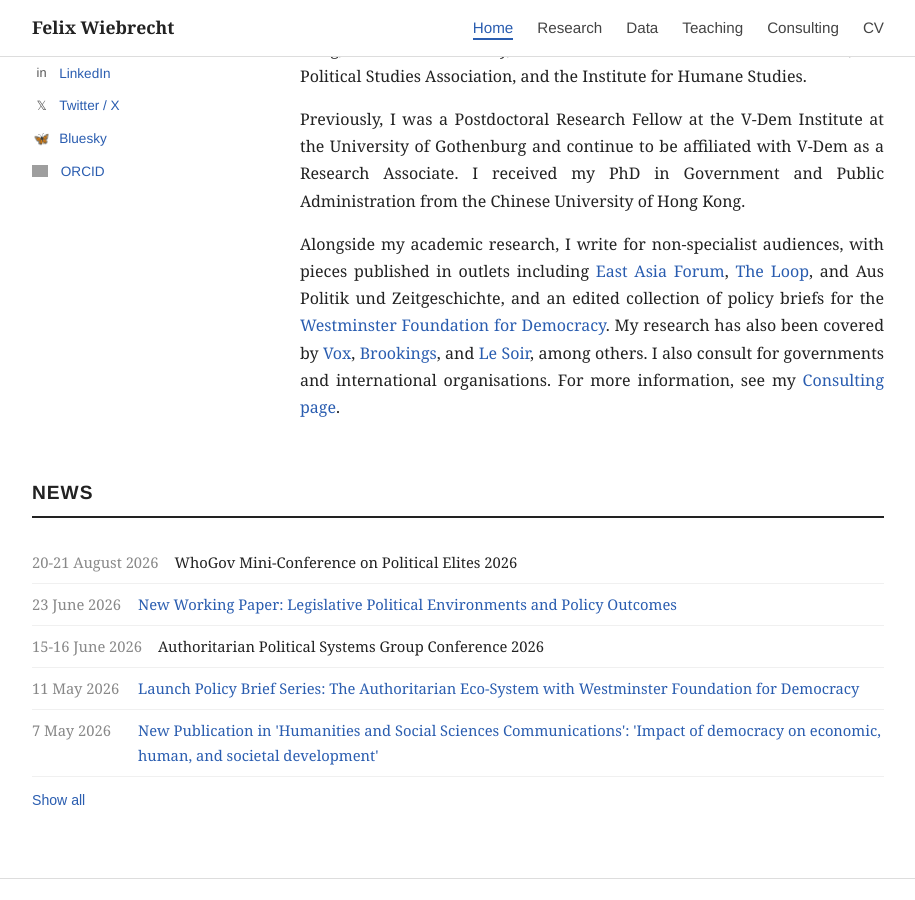
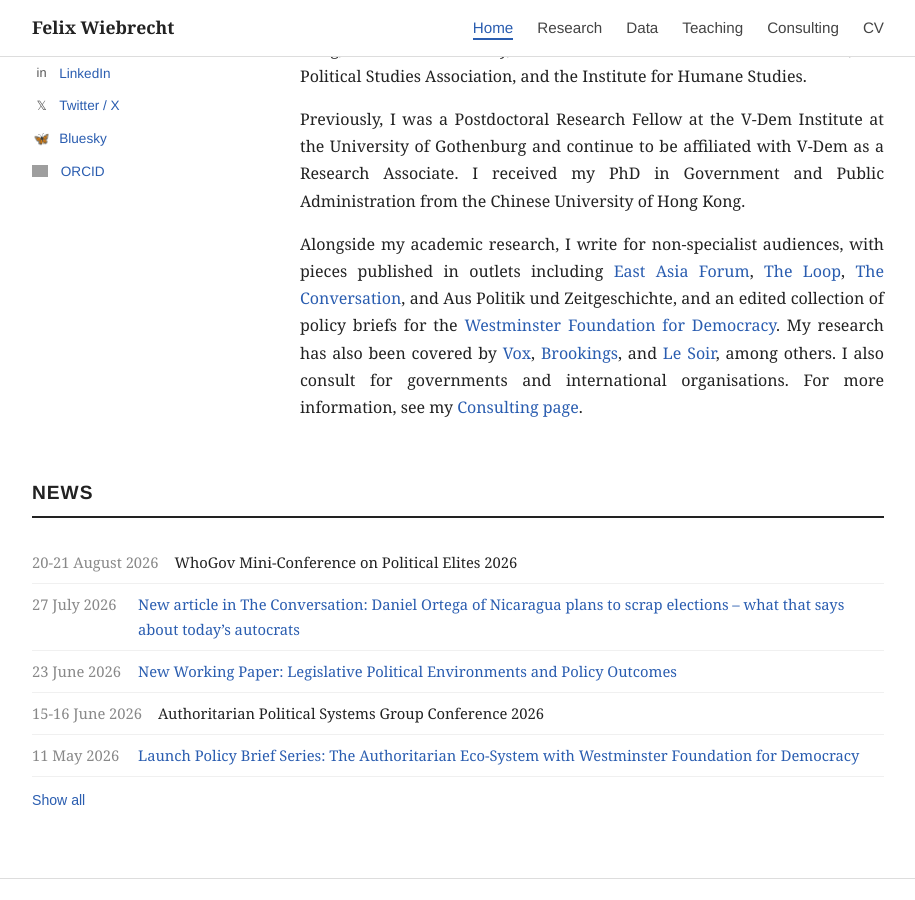
Before and after one commit to felixwiebrecht/felixwiebrecht.github.io, a Jekyll site: the page built from index.md, in a window 1280 px wide and 900 px high, scrolled down 571 px. Shown: the whole window, without its empty margins (182-1097 px from the left). Built offline with Jekyll 4.4.1, drawn with Linux system fonts in a browser that asks for light colours; grey boxes are pictures that could not be loaded.

Commit message:
Add The Conversation link to landing page and news
Includes the new piece on Ortega/Nicaragua as a linked outlet in the
non-specialist writing sentence and adds a corresponding news item.

```diff
--- a/_data/news.yml
+++ b/_data/news.yml
@@ -1,5 +1,9 @@
 - date: "20-21 August 2026"
   text: "WhoGov Mini-Conference on Political Elites 2026"
+
+- date: "27 July 2026"
+  text: "New article in The Conversation: Daniel Ortega of Nicaragua plans to scrap elections – what that says about today’s autocrats"
+  url: "https://theconversation.com/daniel-ortega-of-nicaragua-plans-to-scrap-elections-what-that-says-about-todays-autocrats-288403"
 
 - date: "23 June 2026"
   text: "New Working Paper: Legislative Political Environments and Policy Outcomes"
--- a/index.md
+++ b/index.md
@@ -33,7 +33,7 @@ title: Home
 
    <p>Previously, I was a Postdoctoral Research Fellow at the V-Dem Institute at the University of Gothenburg and continue to be affiliated with V-Dem as a Research Associate. I received my PhD in Government and Public Administration from the Chinese University of Hong Kong.</p>
 
-   <p>Alongside my academic research, I write for non-specialist audiences, with pieces published in outlets including <a href="https://www.eastasiaforum.org/2020/03/13/taiwans-minor-parties-a-force-to-be-reckoned-with/" target="_blank">East Asia Forum</a>, <a href="https://theloop.ecpr.eu/the-black-box-of-authoritarian-legislatures/" target="_blank">The Loop</a>, and Aus Politik und Zeitgeschichte, and an edited collection of policy briefs for the <a href="https://www.wfd.org/what-we-do/resources/understanding-authoritarian-ecosystem" target="_blank">Westminster Foundation for Democracy</a>. My research has also been covered by <a href="https://www.vox.com/politics/464459/trump-american-democracy-u-turns" target="_blank">Vox</a>, <a href="https://www.brookings.edu/articles/global-democracy-is-more-resilient-than-you-may-think/" target="_blank">Brookings</a>, and <a href="https://www.lesoir.be/733201/article/2026-03-08/pourquoi-les-guerres-de-changement-de-regime-sont-rarement-fructueuses" target="_blank">Le Soir</a>, among others. I also consult for governments and international organisations. For more information, see my <a href="/consulting">Consulting page</a>.</p>
+   <p>Alongside my academic research, I write for non-specialist audiences, with pieces published in outlets including <a href="https://www.eastasiaforum.org/2020/03/13/taiwans-minor-parties-a-force-to-be-reckoned-with/" target="_blank">East Asia Forum</a>, <a href="https://theloop.ecpr.eu/the-black-box-of-authoritarian-legislatures/" target="_blank">The Loop</a>, <a href="https://theconversation.com/daniel-ortega-of-nicaragua-plans-to-scrap-elections-what-that-says-about-todays-autocrats-288403" target="_blank">The Conversation</a>, and Aus Politik und Zeitgeschichte, and an edited collection of policy briefs for the <a href="https://www.wfd.org/what-we-do/resources/understanding-authoritarian-ecosystem" target="_blank">Westminster Foundation for Democracy</a>. My research has also been covered by <a href="https://www.vox.com/politics/464459/trump-american-democracy-u-turns" target="_blank">Vox</a>, <a href="https://www.brookings.edu/articles/global-democracy-is-more-resilient-than-you-may-think/" target="_blank">Brookings</a>, and <a href="https://www.lesoir.be/733201/article/2026-03-08/pourquoi-les-guerres-de-changement-de-regime-sont-rarement-fructueuses" target="_blank">Le Soir</a>, among others. I also consult for governments and international organisations. For more information, see my <a href="/consulting">Consulting page</a>.</p>
   </div>
 </div>
 
```
